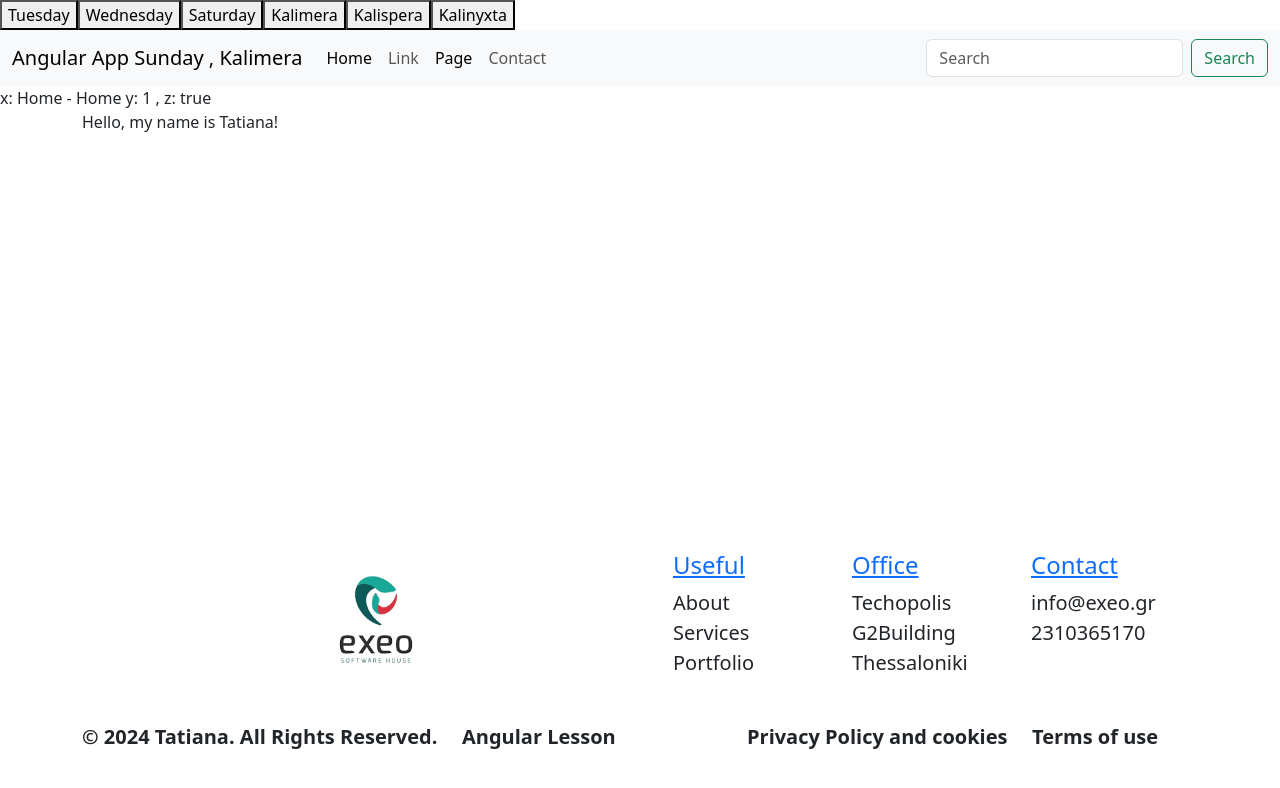
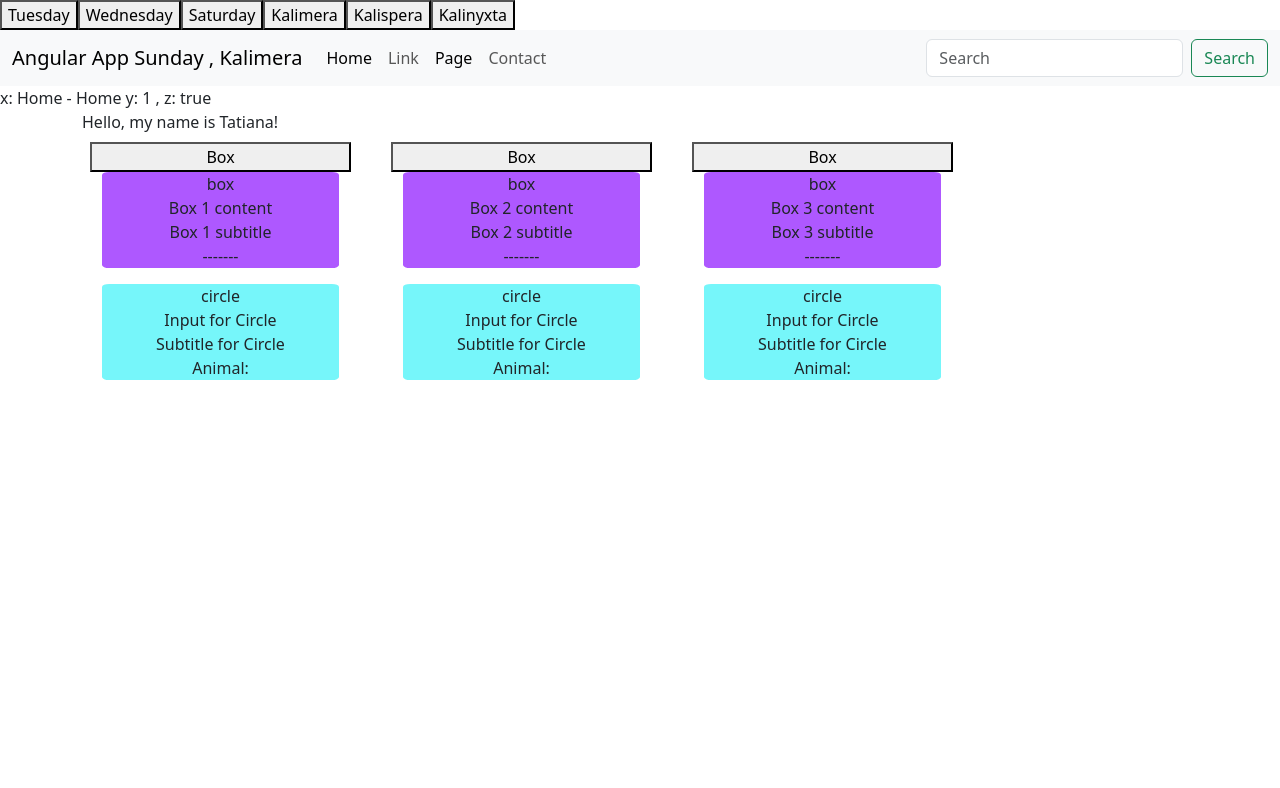
Before and after one commit to tatkrok/angular, an Angular app: page / in a window 1280 px wide. Shown: the top 788 px of the page. Built offline with nearby package versions, Linux system fonts and the light colour scheme.

Commit message:
on changes, on init, constructor

```diff
--- a/src/app/app.component.html
+++ b/src/app/app.component.html
@@ -16,7 +16,7 @@
     </div>
   </div>
 </div>
-<div class="row fixed-bottom m-0 p-0">
+<div *ngIf="false" class="row fixed-bottom m-0 p-0">
   <div class="col-12 m-0 p-0">
     <app-footer></app-footer>
   </div>
--- a/src/app/app.component.ts
+++ b/src/app/app.component.ts
@@ -11,11 +11,11 @@ export class AppComponent implements OnInit {
   dayStatus2: string = 'Kalimera';
 
   constructor() {
-    console.log('constructor App component called');
+    // console.log('constructor App component called');
   }
 
   ngOnInit(): void {
-    console.log('ngOnInit App component called');
+    // console.log('ngOnInit App component called');
   }
   // Lifecycle hooks
   // OnInit(), OnChanges(), AfterViewInit(), OnDestroy()
--- a/src/app/box-list/box-list.component.html
+++ b/src/app/box-list/box-list.component.html
@@ -3,10 +3,13 @@
     *ngFor="let box of boxes"
     class="box col-3 row align-items-center m-2 w-40"
   >
+    <button (click)="boxClicked(box)"> Box </button>
     <app-box
       *ngIf="box.visible"
       [content]="box.content"
       [subtitle]="box.subtitle"
+      [triggedBox]="clickedBoxContent"
+      [triggedBox2]="'kati'"
       (boxContentEvent)="receiveContentFromChild($event)"
       (boxSubtitleEvent)="receiveSubtitleFromChild($event)"
     ></app-box>
--- a/src/app/box-list/box-list.component.ts
+++ b/src/app/box-list/box-list.component.ts
@@ -1,4 +1,4 @@
-import { Component } from '@angular/core';
+import { Component, OnInit } from '@angular/core';
 
 @Component({
   selector: 'app-box-list',
@@ -6,6 +6,8 @@ import { Component } from '@angular/core';
   styleUrl: './box-list.component.css',
 })
 export class BoxListComponent {
+  clickedBoxContent: string;
+
   boxes: any[] = [
     {
       content: 'Box 1 content',
@@ -24,6 +26,13 @@ export class BoxListComponent {
     },
   ];
 
+  boxClicked(box: any) {
+    this.clickedBoxContent = box.content;
+    // setTimeout(() => {
+    //   this.clickedBoxContent = 'Ciao'
+    // }, 3000);
+  }
+
   receiveContentFromChild(content: any) {
     console.log('Content received from child', content);
   }
--- a/src/app/box/box.component.html
+++ b/src/app/box/box.component.html
@@ -2,4 +2,8 @@
   <div>{{ title }}</div>
   <div>{{ content }}</div>
   <div>{{ subtitle }}</div>
+  -------
+  <div>
+      {{ triggedBox }}
+    </div>
 </div>
--- a/src/app/box/box.component.ts
+++ b/src/app/box/box.component.ts
@@ -1,18 +1,36 @@
-import { Component, EventEmitter, Input, Output } from '@angular/core';
+import { Component, EventEmitter, Input, OnChanges, OnInit, Output, SimpleChanges } from '@angular/core';
 
 @Component({
   selector: 'app-box',
   templateUrl: './box.component.html',
   styleUrl: './box.component.css',
 })
-export class BoxComponent {
+export class BoxComponent implements OnInit, OnChanges {
   @Input() content: number | string = '';
   @Input() subtitle: string = '';
-
+  @Input() triggedBox: string = '1';
+  @Input() triggedBox2: string = '1';
   title: string = 'box';
 
   @Output() boxContentEvent = new EventEmitter<number | string>();
   @Output() boxSubtitleEvent = new EventEmitter<string>();
+
+  constructor() {
+    console.log('constructor: Hello')
+  }
+
+  ngOnInit(): void {
+    // console.log('ngOnInit: Hello')
+    console.log('ngOnInit: KALESTIKE')
+  }
+
+  ngOnChanges(changes: SimpleChanges): void {
+    // if (changes['content']) {
+    //   console.log('allaxe to content')
+    // }
+    console.log('ngOnChanges: KALESTIKE')
+
+  }
 
   sendContentToParent() {
     this.boxContentEvent.emit(this.content);
--- a/src/app/circle-list/circle-list.component.html
+++ b/src/app/circle-list/circle-list.component.html
@@ -13,11 +13,3 @@
     ></app-circle>
   </div>
 </div>
-<div class="circle-secondary row">
-  <div class="circle col-3 row align-items-center m-2 w-40">
-    <app-box [content]="firstName" [subtitle]="lastName"></app-box>
-  </div>
-  <div class="circle col-6 row align-items-center m-2 w-40">
-    <app-box [content]="firstName" [subtitle]="lastName"></app-box>
-  </div>
-</div>
--- a/src/app/ui/header/header.component.ts
+++ b/src/app/ui/header/header.component.ts
@@ -1,5 +1,4 @@
 import { Component, Input, OnChanges, SimpleChanges } from '@angular/core';
-import { BehaviorSubject, Observable } from 'rxjs';
 
 @Component({
   selector: 'app-header',
@@ -7,20 +6,28 @@ import { BehaviorSubject, Observable } from 'rxjs';
   styleUrl: './header.component.css',
 })
 export class HeaderComponent implements OnChanges {
-  @Input() day: string;
+  @Input() day: string = 'Monday';
   @Input() dayStatus: string;
   x: string = 'Home';
   i: string = 'Home';
   y: number = 1;
   z: boolean = true;
 
+  constructor() {
+    // console.log(this.day);
+  }
+
+  ngOnInit(): void {
+    // console.log(this.day);
+  }
+
   ngOnChanges(changes: SimpleChanges): void {
-    if (this.day === 'Saturday') {
-      console.log('Op, exeis mathima 11-1.');
-    }
-    if (this.dayStatus === 'Kalinyxta') {
-      console.log('ora gia ypno');
-    }
+  // if (this.day === 'Saturday') {
+  //   console.log('Op, exeis mathima 11-1.');
+  // }
+  // if (this.dayStatus === 'Kalinyxta') {
+  //   console.log('ora gia ypno');
+  // }
   }
 
   changeSelectedMenu(selectedMenuName: string): void {
--- a/src/app/ui/main-content/main-content.component.html
+++ b/src/app/ui/main-content/main-content.component.html
@@ -1,5 +1,7 @@
 <div class="row">
   <div class="col-12">
     <app-introduction></app-introduction>
+    <app-box-list></app-box-list>
+    <app-circle-list></app-circle-list>
   </div>
 </div>
```
